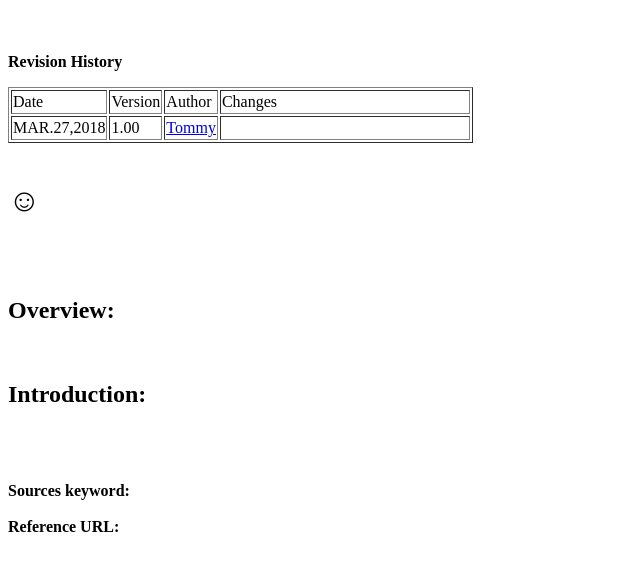
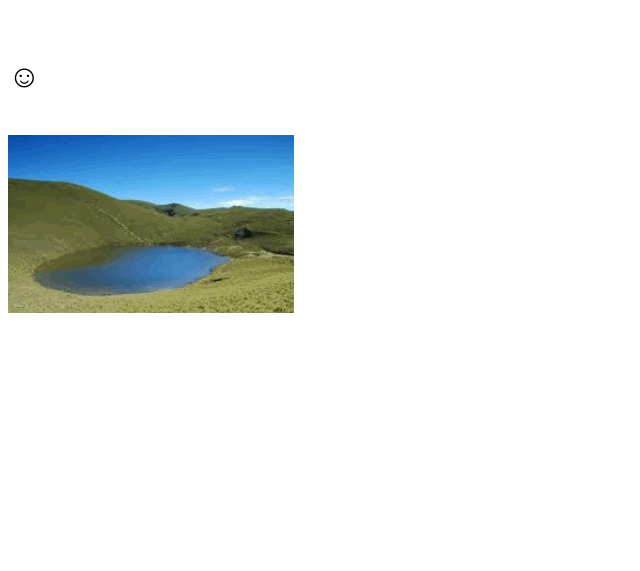
Before and after one commit to kkman0705/kkman0705.github.io, a plain HTML site: page index.html in a window 1280 px wide. Shown: the part 61-632 px from the top of the page, without its empty margins (0-640 px from the left). Drawn offline with Linux system fonts and the light colour scheme.

Commit message:
html add gif pattern

```diff
--- a/index.html
+++ b/index.html
@@ -12,42 +12,9 @@
   </head>
   <body>
     <h1>Hello World GitHub.io ( ͡° ͜ʖ ͡°) </h1>
-    <p><br>
-    </p>
-    <p style="FONT-WEIGHT: bold">Revision History</p>
-    <table style="width: 465px; height: 56px;" border="1">
-      <tbody>
-        <tr>
-          <td>Date</td>
-          <td>Version</td>
-          <td>Author</td>
-          <td>Changes</td>
-        </tr>
-        <tr>
-          <td>MAR.27,2018</td>
-          <td>1.00</td>
-          <td><a href="mailto:tommy.lin@eink.com"><span style="text-decoration: underline;">Tommy</span></a></td>
-          <td style="width: 100%; text-align: left; vertical-align: middle;"><br>
-          </td>
-        </tr>
-      </tbody>
-    </table>
     <br>
     <h1>☺</h1>
     <br>
-    <br>
-    <h2>Overview:</h2>
-    <p><br>
-    </p>
-    <h2> Introduction:</h2>
-    <br>
-    <br>
-    <br>
-    <span style="font-weight: bold;">Sources keyword:</span><br>
-    <br>
-    <span style="font-weight: bold;">Reference URL:</span><br>
-    <br>
-    <br>
-    <br>
+    <img alt="" src="img/00.gif"> <br>
   </body>
 </html>
```
Also changed, not shown: img/00.gif (added).
